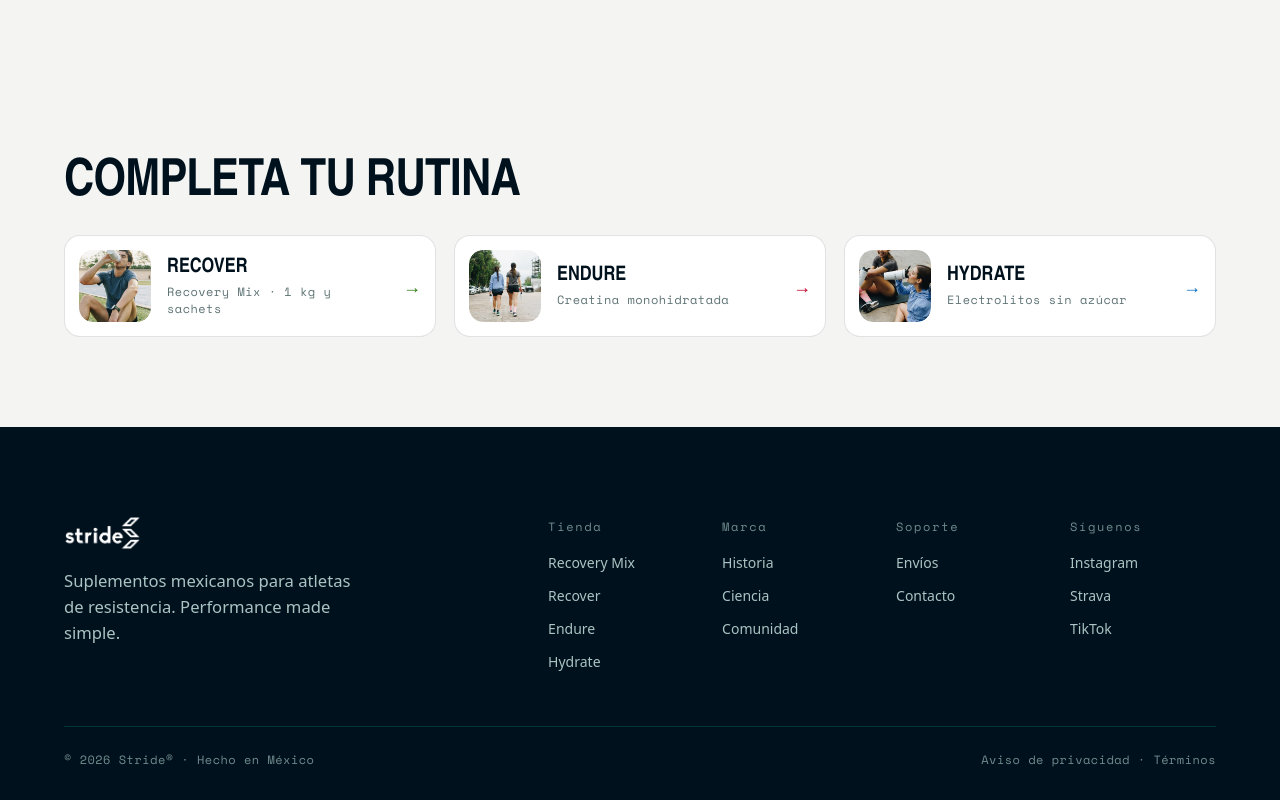
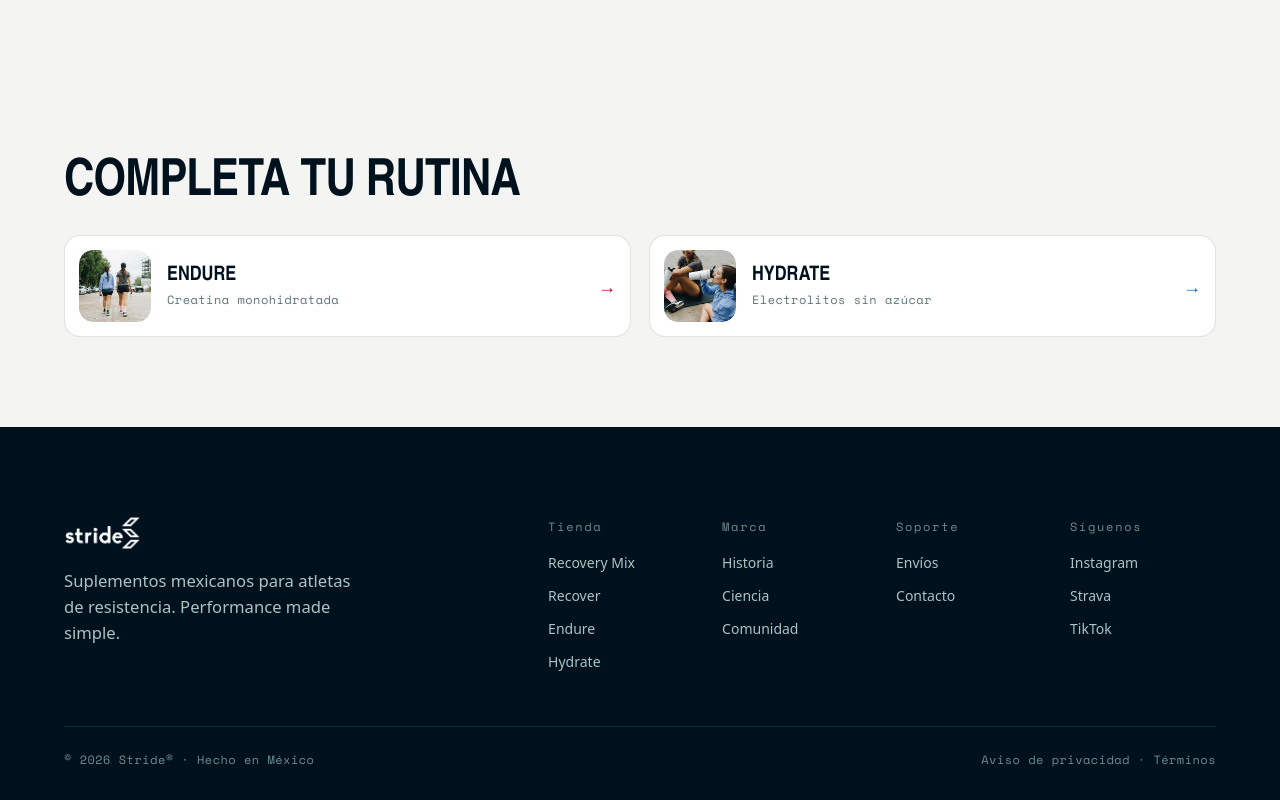
Before and after one commit to jonbojorquezr/STRIDE, a Next.js app: page /producto in a window 1280 px wide. Shown: the part 2638-3438 px from the top of the page. Built offline with nearby package versions, Linux system fonts and the light colour scheme; a web font is replaced by a local one.

Commit message:
style(design): FINDING-003 — 'Completa tu rutina' no longer recommends the page's own product

```diff
--- a/app/product.css
+++ b/app/product.css
@@ -83,7 +83,7 @@
 @media (max-width: 820px) { .rev-grid { grid-template-columns: 1fr; max-width: 460px; margin: 0 auto; } }
 
 /* ---------- Related ---------- */
-.rel-grid { display: grid; grid-template-columns: repeat(3, 1fr); gap: 18px; }
+.rel-grid { display: grid; grid-template-columns: repeat(auto-fit, minmax(280px, 1fr)); gap: 18px; }
 .rel-card { display: flex; align-items: center; gap: 16px; border: 1px solid var(--line); border-radius: var(--r); padding: 14px; background: var(--card); transition: border-color .25s, transform .25s var(--ease); }
 .rel-card:hover { border-color: var(--c); transform: translateY(-3px); }
 .rel-slot { width: 72px; height: 72px; flex: 0 0 auto; }
--- a/components/pages/ProductContent.tsx
+++ b/components/pages/ProductContent.tsx
@@ -406,8 +406,8 @@
 
 function Related() {
   const { t, lang } = useStore();
+  // Esta página ES Recovery Mix (línea Recover): recomendar solo las otras dos.
   const items = [
-    { id: "recover" as const, name: "Recover", c: "--recover", tint: "--recover-tint", d: { es: "Recovery Mix · 1 kg y sachets", en: "Recovery Mix · 1 kg & sachets" } },
     { id: "endure" as const, name: "Endure", c: "--endure", tint: "--endure-tint", d: { es: "Creatina monohidratada", en: "Creatine monohydrate" } },
     { id: "hydrate" as const, name: "Hydrate", c: "--hydrate", tint: "--hydrate-tint", d: { es: "Electrolitos sin azúcar", en: "Sugar-free electrolytes" } },
   ];
```
